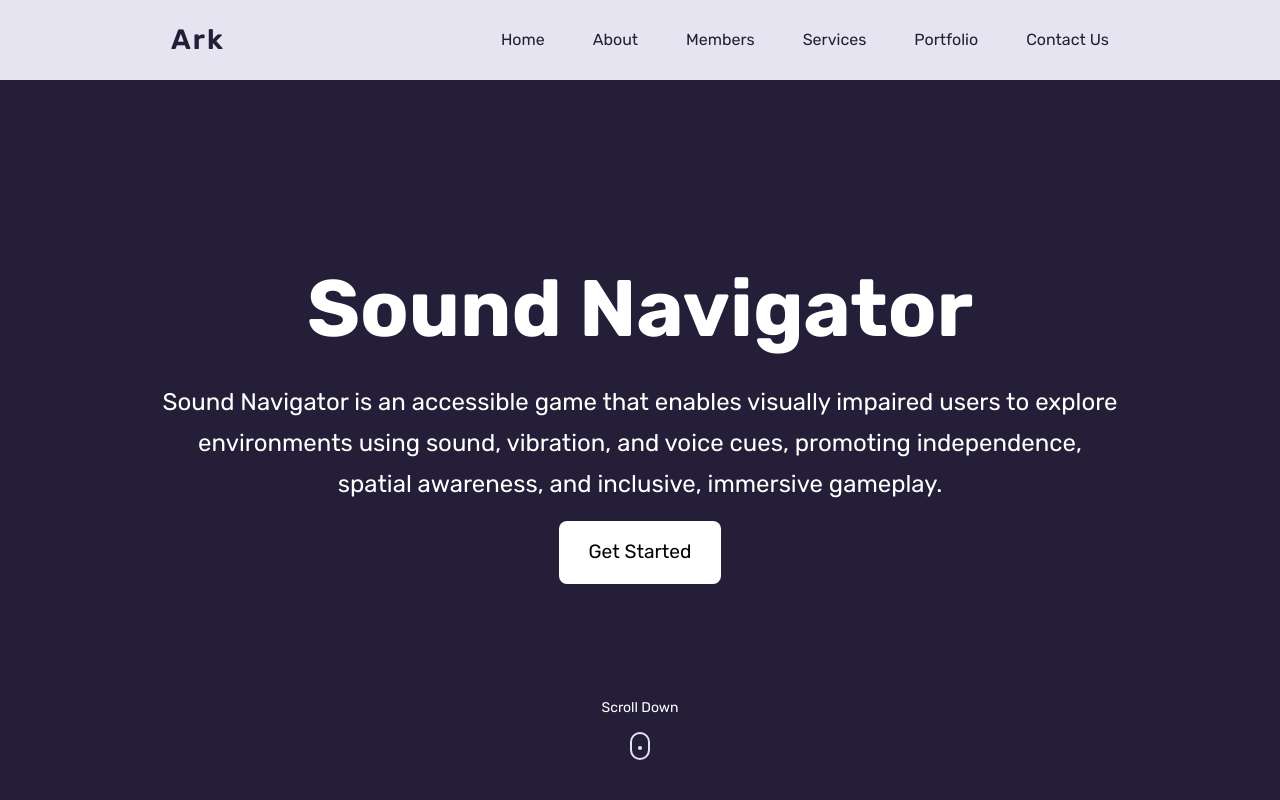
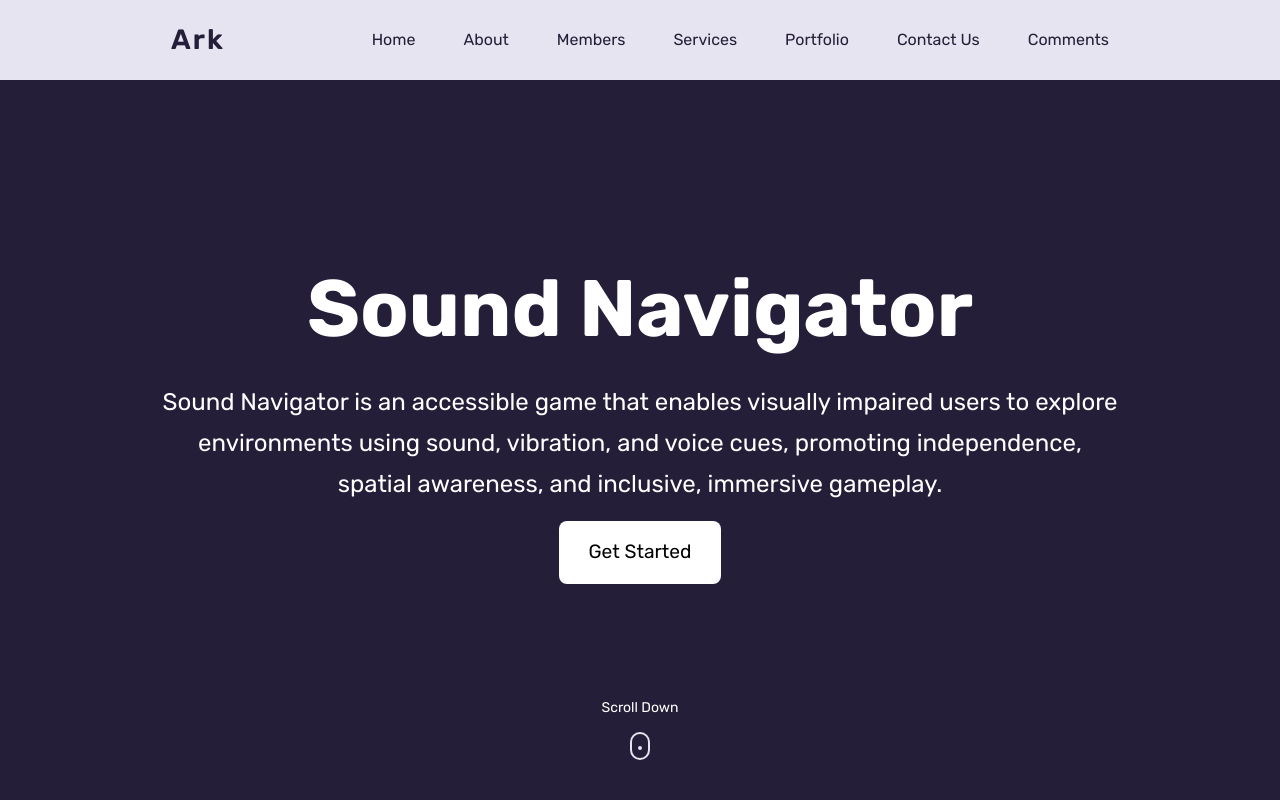
Before and after one commit to Fuzzykenji/ArkBlog, a plain HTML site: page index.html in a window 1280 px wide. Shown: the top 800 px of the page. Drawn offline with nearby package versions, Linux system fonts and the light colour scheme.

Commit message:
Update index.html
added link to comments

```diff
--- a/index.html
+++ b/index.html
@@ -48,6 +48,9 @@
                         </li>
                         <li class="nav-item">
                             <a href="#contact" class="nav-link">Contact Us</a>
+                        </li>
+                        <li class="nav-item">
+                            <a href="blog-comments.html" class="nav-link">Comments</a>
                         </li>
                     </ul>
                 </div>
```
